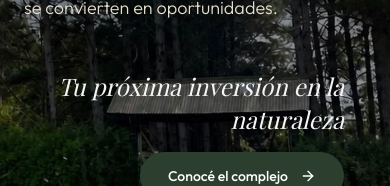
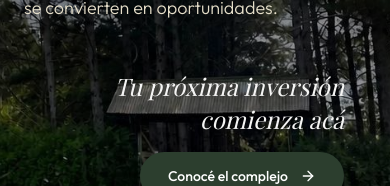
Before and after one commit to FranLopezPiaggio/la-emiliana-web, a Next.js app: page / in a window 390 px wide. Shown: the part 409-595 px from the top of the page. Built offline with nearby package versions, Linux system fonts and the light colour scheme.

Commit message:
new hero content for mobile

```diff
--- a/src/components/new/ExperienceSection.tsx
+++ b/src/components/new/ExperienceSection.tsx
@@ -56,7 +56,7 @@ function VideoFrame() {
       <video
         ref={videoRef}
         preload="none"
-        poster="/poster-experiencia.jpg"
+        poster="/cabana4.jpg"
         muted
         playsInline
         className="w-full h-full object-cover rounded-2xl"
@@ -66,7 +66,7 @@ function VideoFrame() {
 
         {/* Fallback en caso de que el navegador no soporte la etiqueta <video> */}
         <Image
-          src="/poster-experiencia.jpg"
+          src="/cabana4.jpg"
           alt="Muelle al atardecer en La Emiliana"
           fill
           className="object-cover"
--- a/src/components/new/Hero.tsx
+++ b/src/components/new/Hero.tsx
@@ -43,7 +43,7 @@ export function Hero() {
           {/* Recreación del texto manuscrito "Tu próxima inversión en la naturaleza" */}
           <div className="text-white drop-shadow-md text-right max-w-xs flex flex-col items-end gap-4">
             <p className="font-serif italic text-2xl sm:text-3xl text-stone-100 font-light leading-snug">
-              Tu próxima inversión en la naturaleza
+              Tu próxima inversión comienza acá
             </p>
             <Link
               href="#complejo"
```
